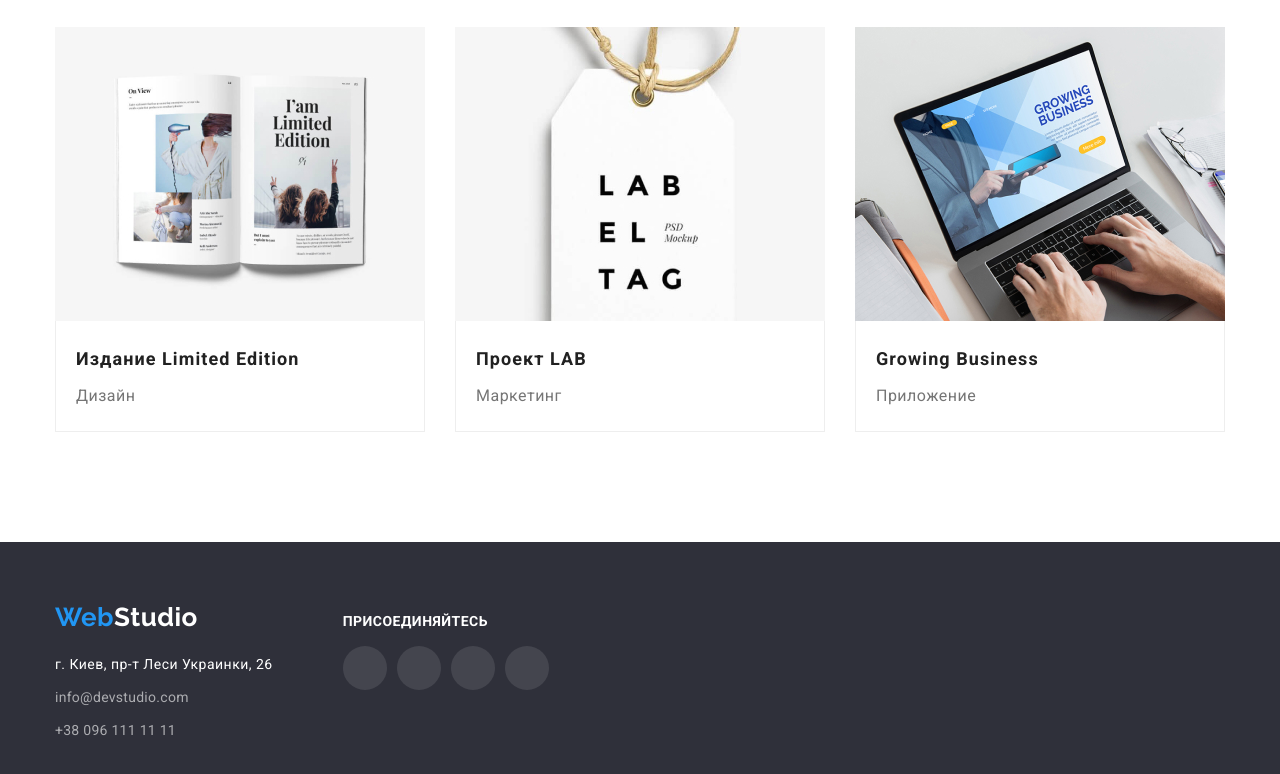
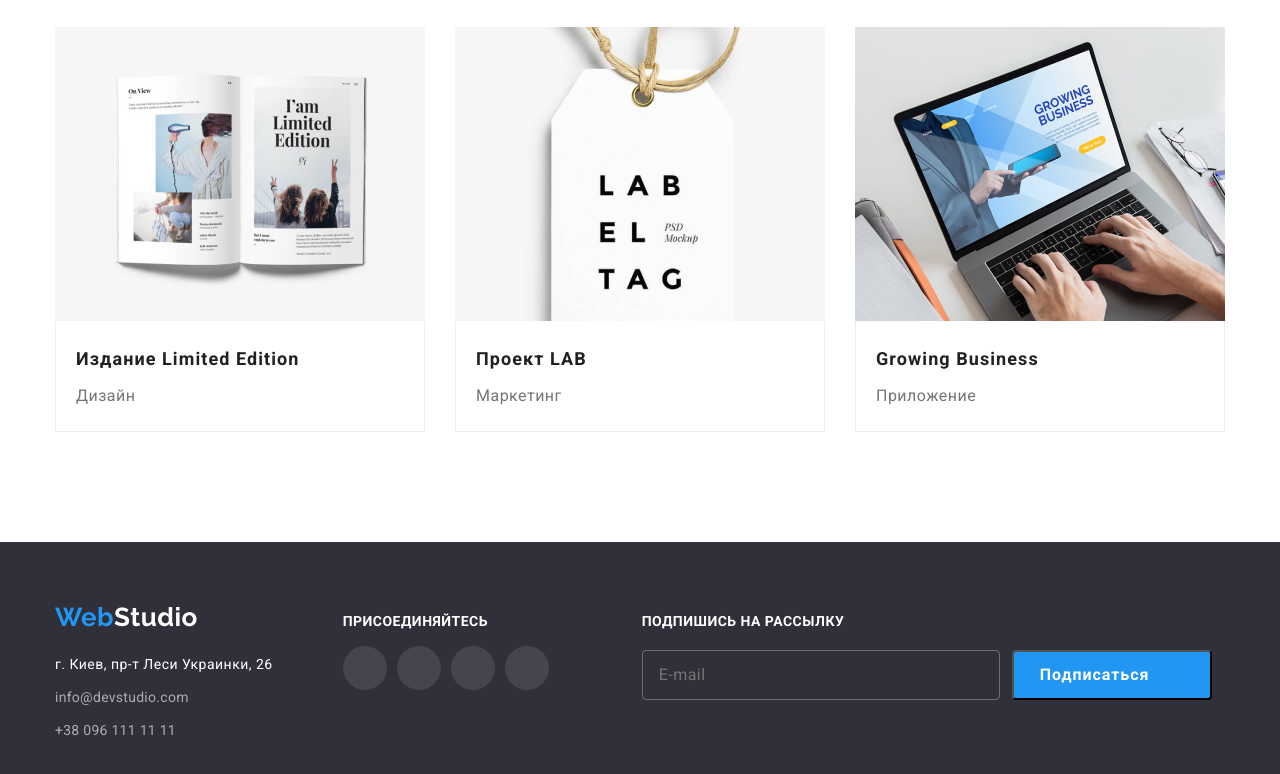
Before and after one commit to SergeySharashkin/goit-markup-hw-06, a plain HTML site: page portfolio.html in a window 1280 px wide. Shown: the part 1108-1882 px from the top of the page. Drawn offline with nearby package versions, Linux system fonts and the light colour scheme.

Commit message:
Update portfolio.html

```diff
--- a/portfolio.html
+++ b/portfolio.html
@@ -239,34 +239,54 @@
           <ul class="social list">
             <li class="fotsocial-item">
               <a href="" class="button-foot">
-                <svg class="icon-foot" width=20 height=20>
+                <svg class="icon-foot" width="20" height="20">
                   <use href="./images/icons.svg#icon-instagram"></use>
                 </svg>
               </a>
             </li>
             <li class="fotsocial-item">
               <a href="" class="button-foot">
-                <svg class="icon-foot" width=20 height=20>
+                <svg class="icon-foot" width="20" height="20">
                   <use href="./images/icons.svg#icon-twit"></use>
                 </svg>
               </a>
             </li>
             <li class="fotsocial-item">
               <a href="" class="button-foot">
-                <svg class="icon-foot" width=20 height=20>
+                <svg class="icon-foot" width="20" height="20">
                   <use href="./images/icons.svg#icon-facebook"></use>
                 </svg>
               </a>
             </li>
             <li class="fotsocial-item">
               <a href="" class="button-foot">
-                <svg class="icon-foot" width=20 height=20>
+                <svg class="icon-foot" width="20" height="20">
                   <use href="./images/icons.svg#icon-linkedin"></use>
                 </svg>
               </a>
             </li>
           </ul>
         </div>
+        <form class="form-folov">
+          <label class="label-folov" for="email">Подпишись на рассылку</label>
+          <div class="folow-container">
+            <input
+              class="input-folow"
+              type="email"
+              name="email"
+              id="email"
+              placeholder="E-mail"
+            />
+            <button class="button-folov" type="submit">
+              Подписаться
+              <span>
+                <svg class="icon-folow" width="24" height="24">
+                  <use href="./images/new-icon.svg#icon-telegram"></use>
+                </svg>
+              </span>
+            </button>
+          </div>
+        </form>
       </div>
     </footer>
   </body>
```
